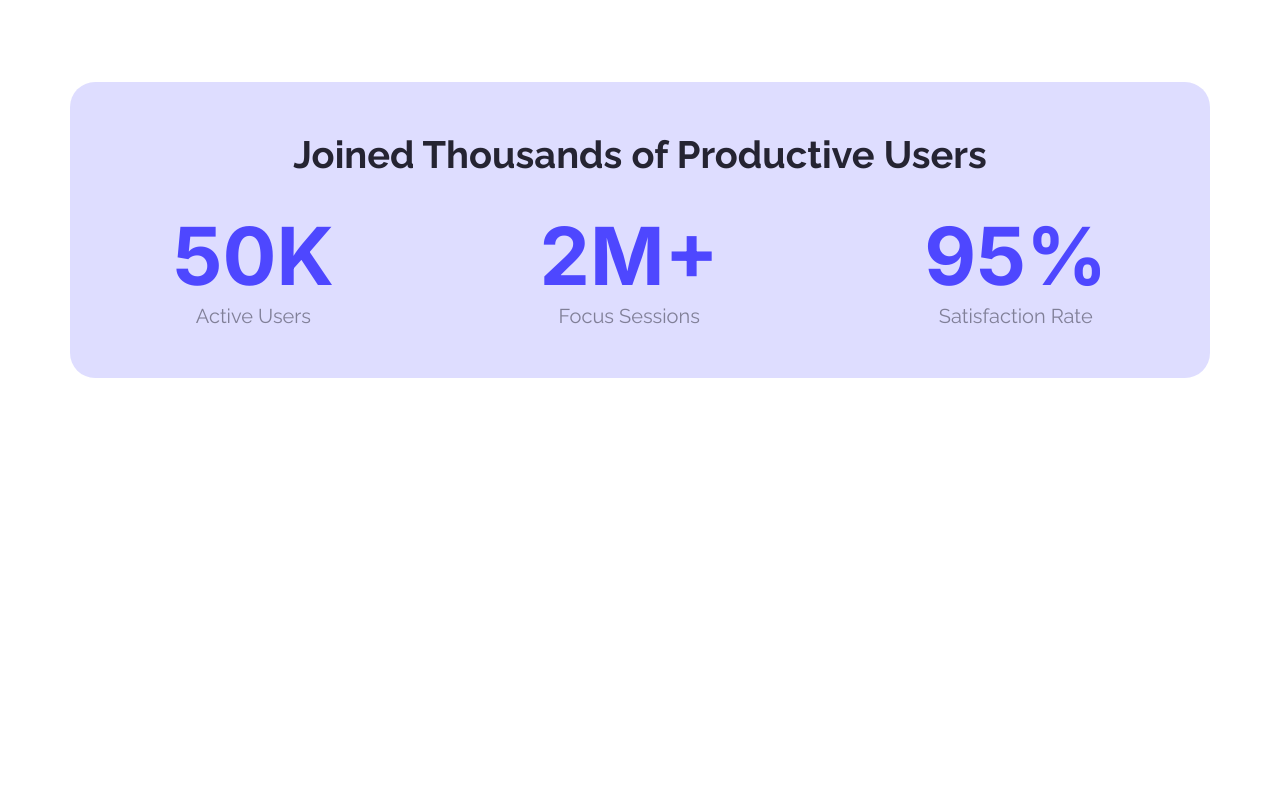
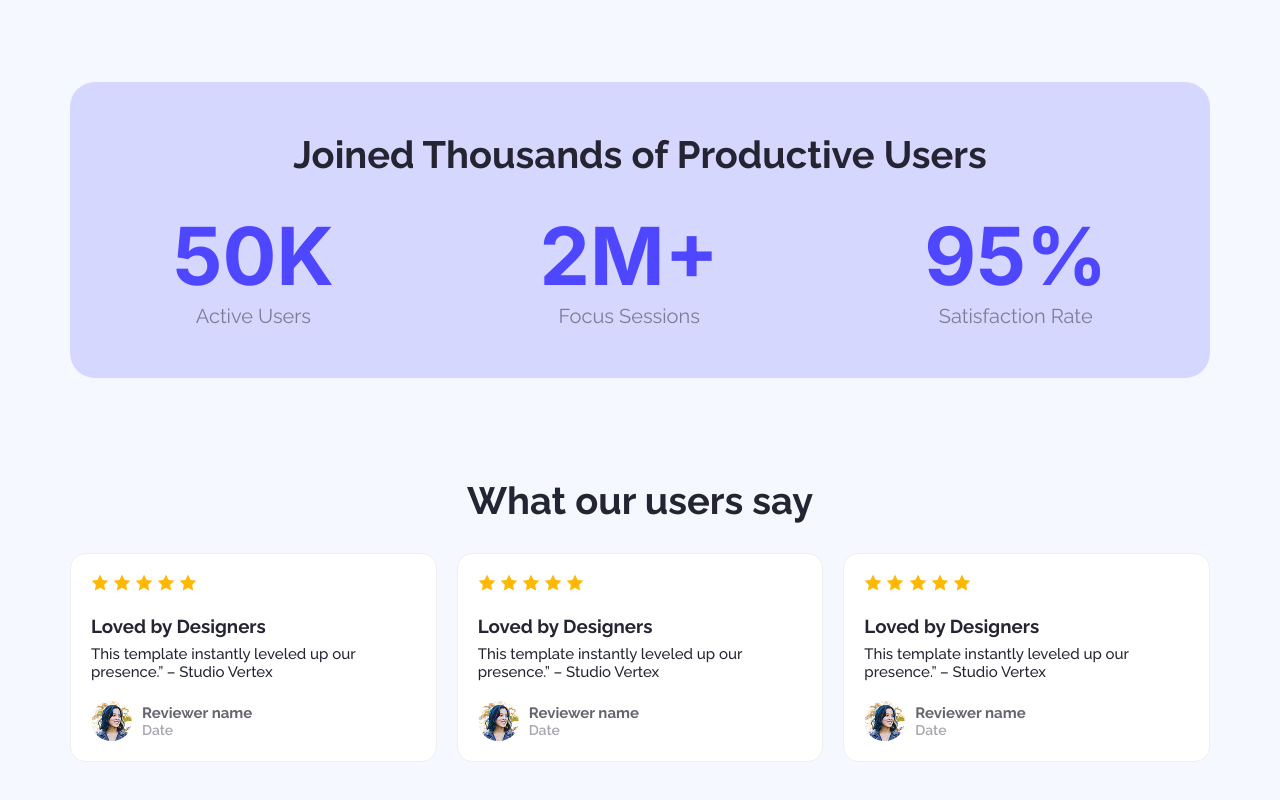
Before and after one commit to nknilandu/web-assignment-a1, a plain HTML site: page index.html in a window 1280 px wide. Shown: the part 936-1736 px from the top of the page. Before the commit the page ends 1414 px from the top, so only its background shows below. Drawn offline with Linux system fonts and the light colour scheme.

Commit message:
fiveth commit for Users Feedback Section

```diff
--- a/index.html
+++ b/index.html
@@ -16,7 +16,7 @@
     <link rel="stylesheet" href="styles/style.css">
 </head>
 
-<body class="raleway-normal">
+<body class="raleway-normal bgc">
     <header>
         <section class="header-s1 size">
             <nav class="nav">
@@ -43,7 +43,7 @@
         </section>
         <section class="main-s2">
             <div class="productive-action-box">
-                <h2 class="dark-color">Joined Thousands of Productive Users</h2>
+                <h2 class="tit dark-color">Joined Thousands of Productive Users</h2>
                 <div class="s2-div-items">
                     <div class="div-item">
                         <h1 class="p primary-color inter-normal">50K</h1>
@@ -60,7 +60,65 @@
                 </div>
             </div>
         </section>
-        <section class="main-s3"></section>
+        <section class="main-s3">
+            <h2 class="tit dark-color">What our users say</h2>
+            <div class="s3-div-items">
+                <div class="s3-div-box">
+                    <div class="star-div">
+                        <img src="/Assets/icon-star.png" alt="">
+                        <img src="/Assets/icon-star.png" alt="">
+                        <img src="/Assets/icon-star.png" alt="">
+                        <img src="/Assets/icon-star.png" alt="">
+                        <img src="/Assets/icon-star.png" alt="">
+                    </div>
+                    <h3 class="dark-color">Loved by Designers</h3>
+                    <p class="dark-color px">This template instantly leveled up our presence.” – Studio Vertex</p>
+                    <div class="div-user">
+                        <img class="avatar" src="/Assets/avatar.png" alt="">
+                        <div class="user-info">
+                            <p class="py dark-color">Reviewer name</p>
+                            <p class="pz dark-color">Date</p>
+                        </div>
+                    </div>
+                </div>
+                <div class="s3-div-box">
+                    <div class="star-div">
+                        <img src="/Assets/icon-star.png" alt="">
+                        <img src="/Assets/icon-star.png" alt="">
+                        <img src="/Assets/icon-star.png" alt="">
+                        <img src="/Assets/icon-star.png" alt="">
+                        <img src="/Assets/icon-star.png" alt="">
+                    </div>
+                    <h3 class="dark-color">Loved by Designers</h3>
+                    <p class="dark-color px">This template instantly leveled up our presence.” – Studio Vertex</p>
+                    <div class="div-user">
+                        <img class="avatar" src="/Assets/avatar.png" alt="">
+                        <div class="user-info">
+                            <p class="py dark-color">Reviewer name</p>
+                            <p class="pz dark-color">Date</p>
+                        </div>
+                    </div>
+                </div>
+                <div class="s3-div-box">
+                    <div class="star-div">
+                        <img src="/Assets/icon-star.png" alt="">
+                        <img src="/Assets/icon-star.png" alt="">
+                        <img src="/Assets/icon-star.png" alt="">
+                        <img src="/Assets/icon-star.png" alt="">
+                        <img src="/Assets/icon-star.png" alt="">
+                    </div>
+                    <h3 class="dark-color">Loved by Designers</h3>
+                    <p class="dark-color px">This template instantly leveled up our presence.” – Studio Vertex</p>
+                    <div class="div-user">
+                        <img class="avatar" src="/Assets/avatar.png" alt="">
+                        <div class="user-info">
+                            <p class="py dark-color">Reviewer name</p>
+                            <p class="pz dark-color">Date</p>
+                        </div>
+                    </div>
+                </div>
+            </div>
+        </section>
         <section class="main-s4"></section>
         <section class="main-s5"></section>
     </main>
--- a/styles/style.css
+++ b/styles/style.css
@@ -25,6 +25,9 @@
 .dark-color{
     color: #252432;
     /* color:chocolate; */
+}
+.bgc{
+    background-color: #F5F8FF;
 }
 .btn{
     color: #FFFFFF;
@@ -91,7 +94,7 @@ header {
 
 
 /* productive-action-box */
-.productive-action-box h2{
+.tit{
     font-size: 38px;
     margin-bottom: 30px;
 }
@@ -115,3 +118,49 @@ header {
     font-size: 20px;
     margin: 0;
 }
+
+/* Users’ Feedback Section */
+.main-s3{
+    margin-bottom: 100px;
+}
+.main-s3 h2{
+    text-align: center;
+}
+.s3-div-items{
+    display: flex;
+    justify-content: center;
+    gap: 20px;
+}
+.s3-div-box{
+    background-color: #FFFFFF;
+    border-radius: 15px;
+    border:1px solid #F2EDED;
+    padding: 20px;
+}
+.star-div img{
+    margin-bottom: 20px;
+}
+.s3-div-box .px{
+    font-size: 15px;
+    font-weight: 500;
+    margin-top: 8px;
+    margin-bottom: 20px;
+}
+.div-user{
+    display: flex;
+    align-items: center;
+}
+.avatar{
+    border-radius: 100%;
+    margin-right: 10px;
+}
+.py{
+    font-size: 15px;
+    font-weight: 700;
+    opacity: 70%;
+}
+.pz{
+    font-size: 14px;
+    font-weight: 600;
+    opacity: 40%;
+}
```
